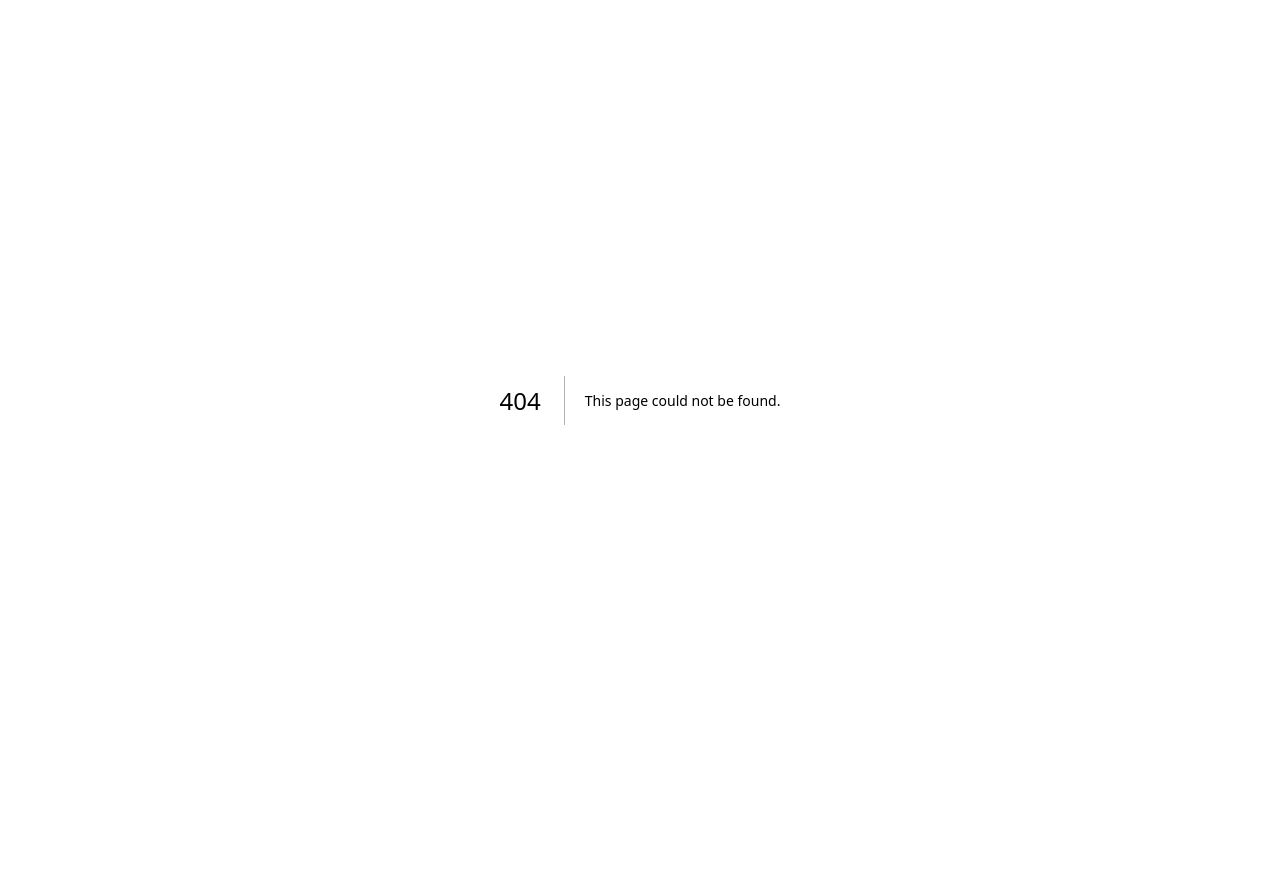
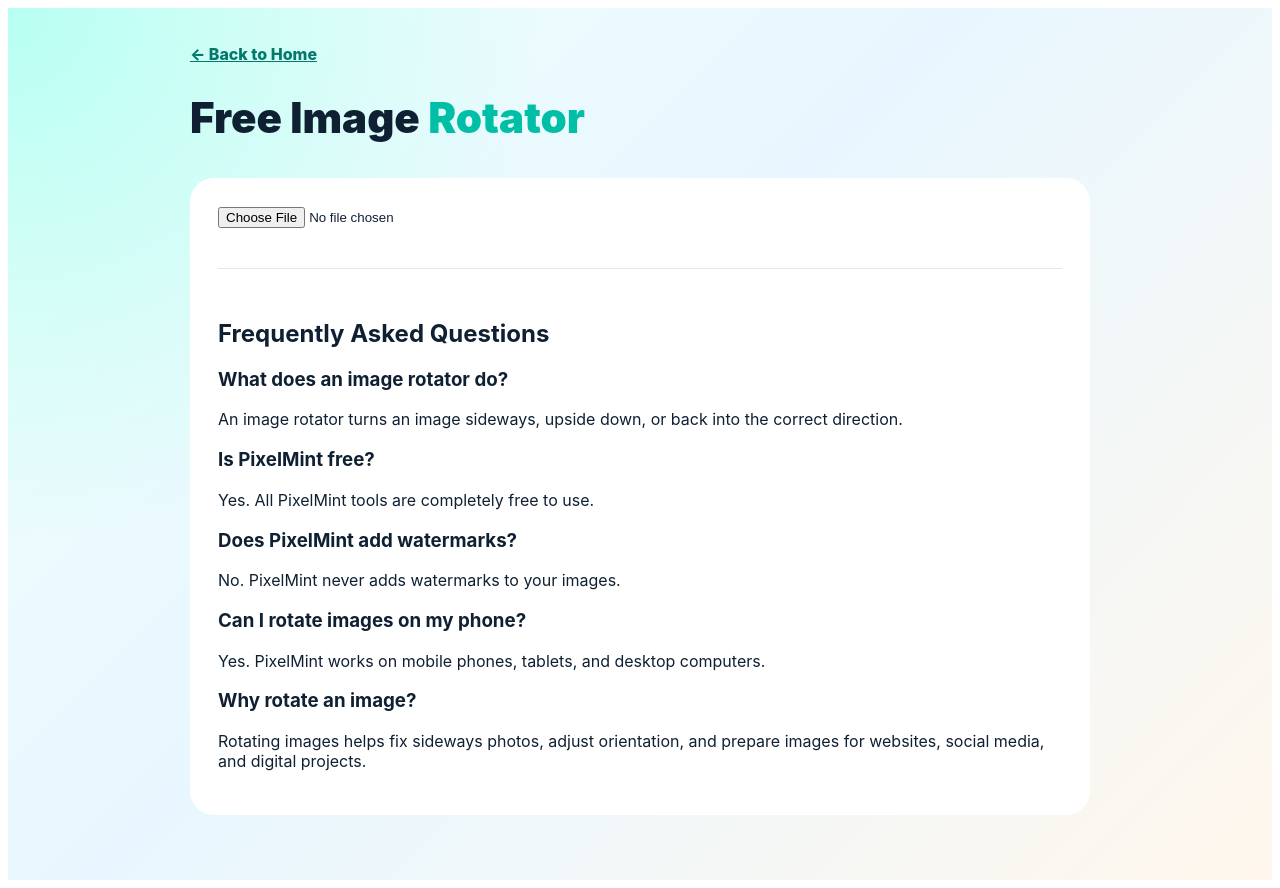
Before and after one commit to gramaziofamily/pixelminttools, a Next.js app: page /rotate in a window 1280 px wide. Before the commit this address had no page. Before the commit the page ends 800 px from the top, so only its background shows below. Built offline with nearby package versions, Linux system fonts and the light colour scheme.

Commit message:
Add image rotator tool

```diff
--- /dev/null
+++ b/app/rotate/page.js
@@ -0,0 +1,220 @@
+"use client";
+
+import { useState } from "react";
+
+export default function RotatePage() {
+  const [image, setImage] = useState(null);
+  const [preview, setPreview] = useState("");
+  const [rotatedImage, setRotatedImage] = useState("");
+  const [downloadUrl, setDownloadUrl] = useState("");
+  const [message, setMessage] = useState("");
+
+  function handleImageUpload(event) {
+    const file = event.target.files[0];
+    if (!file) return;
+
+    const img = new Image();
+    const url = URL.createObjectURL(file);
+
+    img.onload = () => {
+      setImage(img);
+      setPreview(url);
+      setRotatedImage("");
+      setDownloadUrl("");
+      setMessage("");
+    };
+
+    img.src = url;
+  }
+
+  function rotateImage(degrees) {
+    if (!image) return;
+
+    const canvas = document.createElement("canvas");
+    const ctx = canvas.getContext("2d");
+
+    if (degrees === 90 || degrees === 270) {
+      canvas.width = image.height;
+      canvas.height = image.width;
+    } else {
+      canvas.width = image.width;
+      canvas.height = image.height;
+    }
+
+    ctx.translate(canvas.width / 2, canvas.height / 2);
+    ctx.rotate((degrees * Math.PI) / 180);
+    ctx.drawImage(image, -image.width / 2, -image.height / 2);
+
+    const dataUrl = canvas.toDataURL("image/png");
+
+    canvas.toBlob((blob) => {
+      const blobUrl = URL.createObjectURL(blob);
+      setRotatedImage(dataUrl);
+      setDownloadUrl(blobUrl);
+      setMessage(`Image rotated ${degrees}°`);
+    }, "image/png");
+  }
+
+  async function shareImage() {
+    if (!rotatedImage) {
+      alert("Rotate an image first.");
+      return;
+    }
+
+    const blob = await fetch(rotatedImage).then((res) => res.blob());
+    const file = new File([blob], "pixelmint-rotated-image.png", {
+      type: "image/png",
+    });
+
+    if (navigator.canShare && navigator.canShare({ files: [file] })) {
+      await navigator.share({
+        files: [file],
+        title: "Rotated image",
+      });
+    } else {
+      alert("Sharing is not supported on this browser.");
+    }
+  }
+
+  return (
+    <main
+      style={{
+        minHeight: "100vh",
+        background:
+          "radial-gradient(circle at top left, #b7fff2 0%, transparent 35%), linear-gradient(135deg, #f0fffb 0%, #e8f7ff 45%, #fff7ed 100%)",
+        padding: "36px 20px",
+        fontFamily: "Avenir Next, Inter, ui-sans-serif, system-ui, sans-serif",
+        color: "#102033",
+      }}
+    >
+      <section style={{ maxWidth: "900px", margin: "0 auto" }}>
+        <a href="/" style={{ color: "#04786b", fontWeight: "800" }}>
+          ← Back to Home
+        </a>
+
+        <h1 style={{ fontSize: "42px", fontWeight: "900", marginTop: "28px" }}>
+          Free Image <span style={{ color: "#00bfa6" }}>Rotator</span>
+        </h1>
+
+        <div style={{ background: "white", borderRadius: "24px", padding: "28px" }}>
+          <input type="file" accept="image/*" onChange={handleImageUpload} />
+
+          {preview && (
+            <>
+              <h2>Original Image</h2>
+              <img
+                src={preview}
+                alt="Original preview"
+                style={{ maxWidth: "100%", borderRadius: "16px" }}
+              />
+
+              <div style={{ marginTop: "24px", display: "grid", gap: "12px" }}>
+                <button onClick={() => rotateImage(90)} style={buttonStyle}>
+                  Rotate 90°
+                </button>
+
+                <button onClick={() => rotateImage(180)} style={buttonStyle}>
+                  Rotate 180°
+                </button>
+
+                <button onClick={() => rotateImage(270)} style={buttonStyle}>
+                  Rotate 270°
+                </button>
+              </div>
+            </>
+          )}
+
+          {rotatedImage && (
+            <>
+              <h2 style={{ marginTop: "28px" }}>Rotated Image</h2>
+              <p style={{ color: "#04786b", fontWeight: "800" }}>{message}</p>
+
+              <img
+                src={rotatedImage}
+                alt="Rotated preview"
+                style={{ maxWidth: "100%", borderRadius: "16px" }}
+              />
+
+              <a
+                href={downloadUrl}
+                download="pixelmint-rotated-image.png"
+                style={{
+                  display: "block",
+                  marginTop: "18px",
+                  padding: "16px",
+                  borderRadius: "14px",
+                  background: "#102033",
+                  color: "white",
+                  textAlign: "center",
+                  fontWeight: "900",
+                  textDecoration: "none",
+                }}
+              >
+                Download Rotated Image
+              </a>
+
+              <button onClick={shareImage} style={shareButtonStyle}>
+                Share / Save to Photos
+              </button>
+            </>
+          )}
+
+          <div
+            style={{
+              marginTop: "40px",
+              borderTop: "1px solid #e5e7eb",
+              paddingTop: "30px",
+            }}
+          >
+            <h2>Frequently Asked Questions</h2>
+
+            <h3>What does an image rotator do?</h3>
+            <p>
+              An image rotator turns an image sideways, upside down, or back into
+              the correct direction.
+            </p>
+
+            <h3>Is PixelMint free?</h3>
+            <p>Yes. All PixelMint tools are completely free to use.</p>
+
+            <h3>Does PixelMint add watermarks?</h3>
+            <p>No. PixelMint never adds watermarks to your images.</p>
+
+            <h3>Can I rotate images on my phone?</h3>
+            <p>
+              Yes. PixelMint works on mobile phones, tablets, and desktop computers.
+            </p>
+
+            <h3>Why rotate an image?</h3>
+            <p>
+              Rotating images helps fix sideways photos, adjust orientation, and
+              prepare images for websites, social media, and digital projects.
+            </p>
+          </div>
+        </div>
+      </section>
+    </main>
+  );
+}
+
+const buttonStyle = {
+  padding: "16px",
+  borderRadius: "14px",
+  border: "none",
+  background: "#00bfa6",
+  color: "white",
+  fontWeight: "900",
+  fontSize: "18px",
+};
+
+const shareButtonStyle = {
+  width: "100%",
+  marginTop: "12px",
+  padding: "16px",
+  borderRadius: "14px",
+  border: "none",
+  background: "#00bfa6",
+  color: "white",
+  fontWeight: "900",
+  fontSize: "18px",
+};
```
